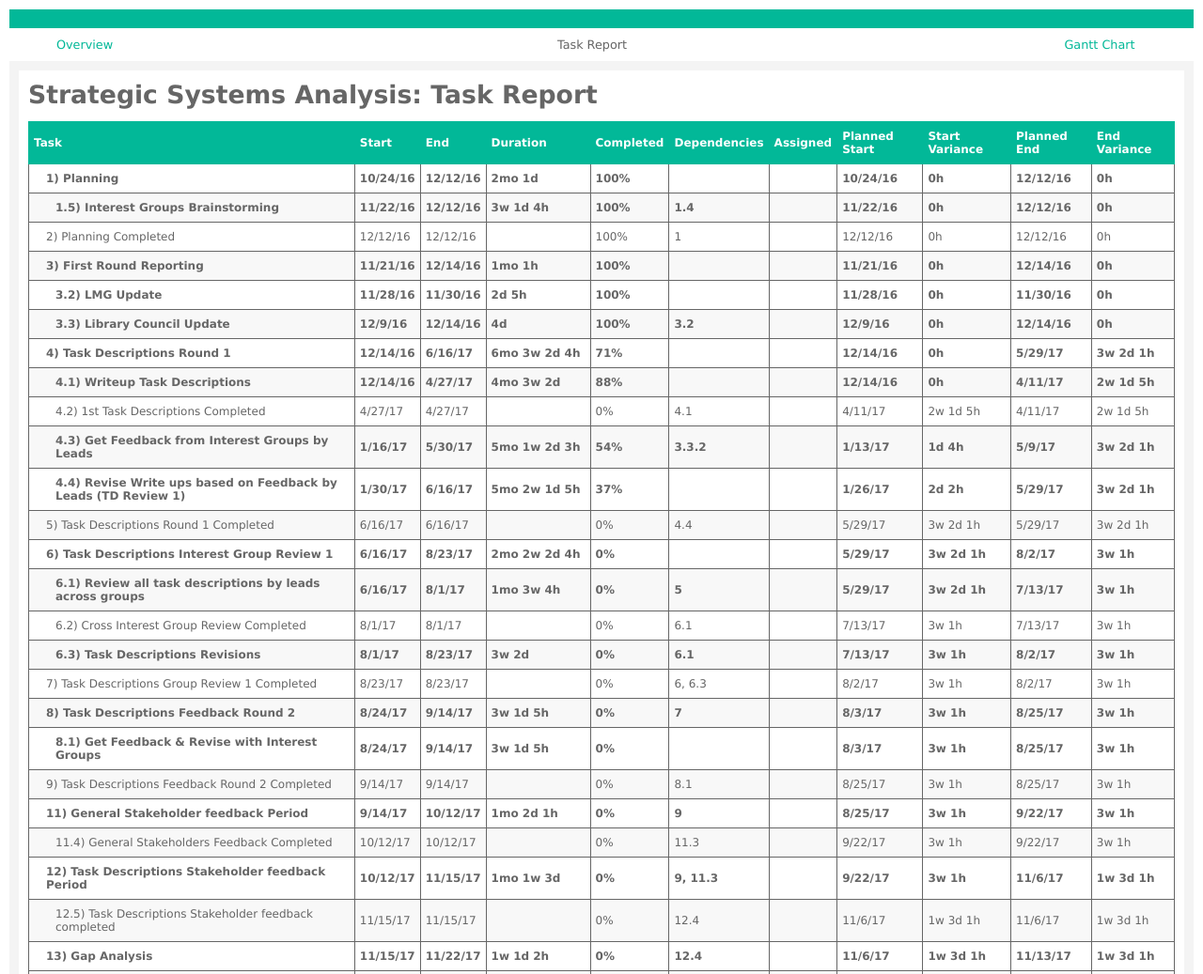
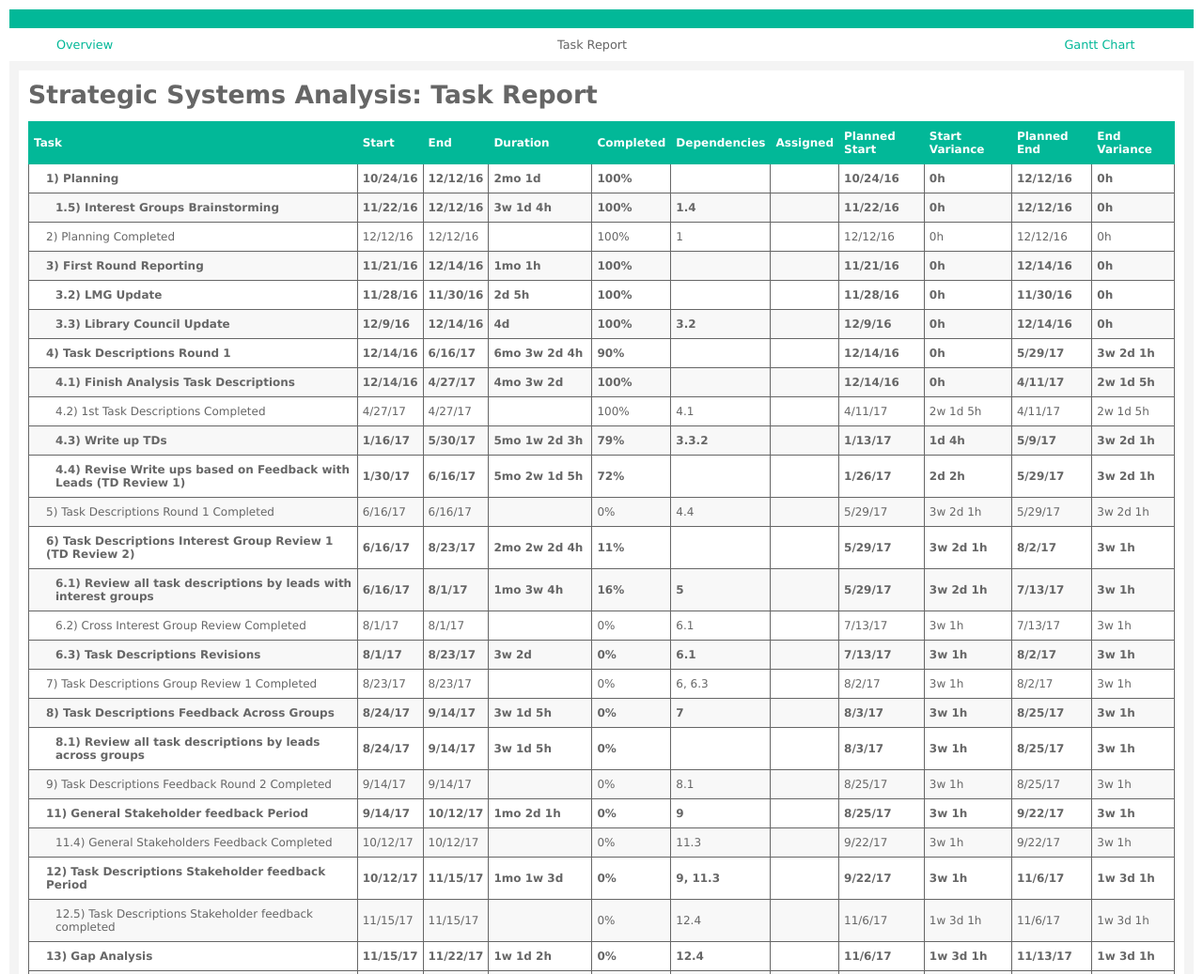
Before and after one commit to mayyanRye/StrategicSystemsReqTimeline, a plain HTML site: page task.html in a window 1280 px wide. Shown: the top 1037 px of the page at 94% size. Drawn offline with Linux system fonts and the light colour scheme.

Commit message:
July 10 update

```diff
--- a/task.html
+++ b/task.html
@@ -135,7 +135,7 @@
                 <td>12/14/16</td>
                 <td>6/16/17</td>
                 <td>6mo 3w 2d 4h</td>
-                <td>71%</td>
+                <td>90%</td>
                 <td></td>
                 <td></td>
                 <td>12/14/16</td>
@@ -145,11 +145,11 @@
             </tr>
 
             <tr class="taskTypeGroup">
-                <td style="padding-left: 28px;" class="wrap">4.1) Writeup Task Descriptions</td>
+                <td style="padding-left: 28px;" class="wrap">4.1) Finish Analysis Task Descriptions</td>
                 <td>12/14/16</td>
                 <td>4/27/17</td>
                 <td>4mo 3w 2d</td>
-                <td>88%</td>
+                <td>100%</td>
                 <td></td>
                 <td></td>
                 <td>12/14/16</td>
@@ -163,7 +163,7 @@
                 <td>4/27/17</td>
                 <td>4/27/17</td>
                 <td></td>
-                <td>0%</td>
+                <td>100%</td>
                 <td>4.1</td>
                 <td></td>
                 <td>4/11/17</td>
@@ -173,11 +173,11 @@
             </tr>
 
             <tr class="taskTypeGroup">
-                <td style="padding-left: 28px;" class="wrap">4.3) Get Feedback from Interest Groups by Leads </td>
+                <td style="padding-left: 28px;" class="wrap">4.3) Write up TDs </td>
                 <td>1/16/17</td>
                 <td>5/30/17</td>
                 <td>5mo 1w 2d 3h</td>
-                <td>54%</td>
+                <td>79%</td>
                 <td>3.3.2</td>
                 <td></td>
                 <td>1/13/17</td>
@@ -187,11 +187,11 @@
             </tr>
 
             <tr class="taskTypeGroup">
-                <td style="padding-left: 28px;" class="wrap">4.4) Revise Write ups based on Feedback by Leads (TD Review 1)</td>
+                <td style="padding-left: 28px;" class="wrap">4.4) Revise Write ups based on Feedback with Leads (TD Review 1)</td>
                 <td>1/30/17</td>
                 <td>6/16/17</td>
                 <td>5mo 2w 1d 5h</td>
-                <td>37%</td>
+                <td>72%</td>
                 <td></td>
                 <td></td>
                 <td>1/26/17</td>
@@ -215,11 +215,11 @@
             </tr>
 
             <tr class="taskTypeGroup">
-                <td style="padding-left: 18px;" class="wrap">6) Task Descriptions Interest Group Review 1</td>
+                <td style="padding-left: 18px;" class="wrap">6) Task Descriptions Interest Group Review 1 (TD Review 2)</td>
                 <td>6/16/17</td>
                 <td>8/23/17</td>
                 <td>2mo 2w 2d 4h</td>
-                <td>0%</td>
+                <td>11%</td>
                 <td></td>
                 <td></td>
                 <td>5/29/17</td>
@@ -229,11 +229,11 @@
             </tr>
 
             <tr class="taskTypeGroup">
-                <td style="padding-left: 28px;" class="wrap">6.1) Review all task descriptions by leads across groups</td>
+                <td style="padding-left: 28px;" class="wrap">6.1) Review all task descriptions by leads with interest groups</td>
                 <td>6/16/17</td>
                 <td>8/1/17</td>
                 <td>1mo 3w 4h</td>
-                <td>0%</td>
+                <td>16%</td>
                 <td>5</td>
                 <td></td>
                 <td>5/29/17</td>
@@ -285,7 +285,7 @@
             </tr>
 
             <tr class="taskTypeGroup">
-                <td style="padding-left: 18px;" class="wrap">8) Task Descriptions Feedback Round 2</td>
+                <td style="padding-left: 18px;" class="wrap">8) Task Descriptions Feedback Across Groups</td>
                 <td>8/24/17</td>
                 <td>9/14/17</td>
                 <td>3w 1d 5h</td>
@@ -299,7 +299,7 @@
             </tr>
 
             <tr class="taskTypeGroup">
-                <td style="padding-left: 28px;" class="wrap">8.1) Get Feedback &amp; Revise with Interest Groups</td>
+                <td style="padding-left: 28px;" class="wrap">8.1) Review all task descriptions by leads across groups</td>
                 <td>8/24/17</td>
                 <td>9/14/17</td>
                 <td>3w 1d 5h</td>
@@ -456,6 +456,6 @@
         </div><!-- end table wrap -->
 	</div>
     </div><!-- end contentwrap -->
-	 <p class="exported">Exported 6/13/17</p>
+	 <p class="exported">Exported 7/7/17</p>
 </body>
 </html>
```
Also changed, not shown: gantt.html (+5 -5 lines), index.html (+10 -10 lines), include/gantt0,0.jpg, include/gantt0,1.jpg, include/gantt1,0.jpg, include/gantt1,1.jpg, include/timeline0,0.jpg, include/timeline0,1.jpg, include/timeline1,0.jpg, include/timeline1,1.jpg.
